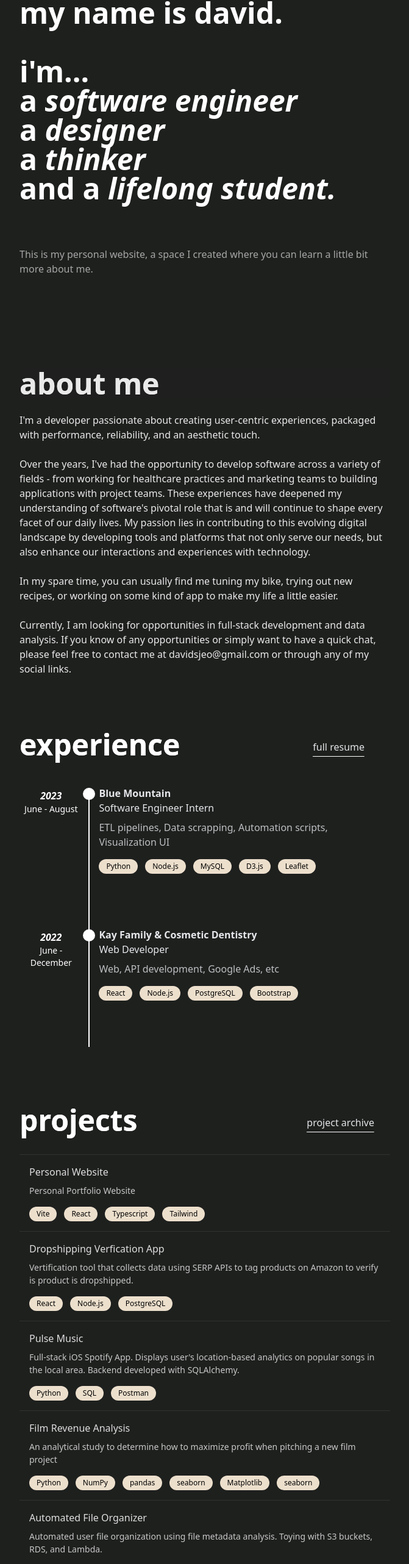
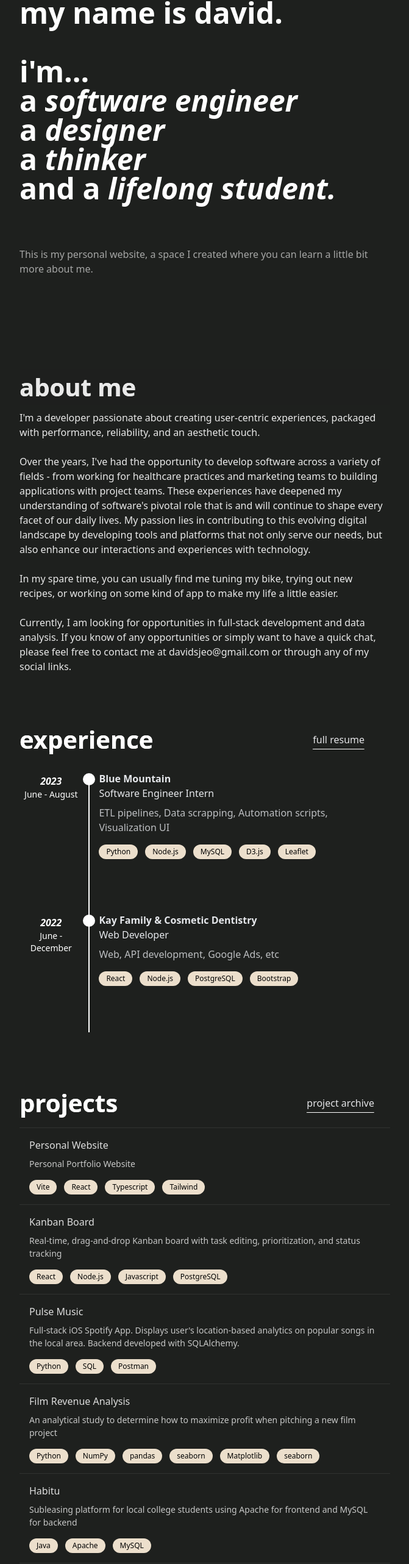
Before and after one commit to ddavidjeong/web_v2, a React (Vite) app: page / in a window 1280 px wide. Shown: the part 227-2792 px from the top of the page at 61% size, without its empty margins (304-975 px from the left). Built offline with nearby package versions, Linux system fonts and the light colour scheme.

Commit message:
resume, minor project updates, etc

```diff
--- a/src/components/Projects/ProjectInputs.tsx
+++ b/src/components/Projects/ProjectInputs.tsx
@@ -11,13 +11,13 @@ function ProjectInputs() {
             stack={["Vite", "React", "Typescript", "Tailwind"]}
           />
       </a>
-      <a href="https://github.com/ddavidjeong" target="_blank" rel="noopener noreferrer" className="cursor-pointer">
+      <a href="https://github.com/ddavidjeong/kanban_board" target="_blank" rel="noopener noreferrer" className="cursor-pointer">
           <ProjectCard
-            title="Dropshipping Verfication App"
+            title="Kanban Board"
             descriptions={[
-              "Vertification tool that collects data using SERP APIs to tag products on Amazon to verify is product is dropshipped. ",
+              "Real-time, drag-and-drop Kanban board with task editing, prioritization, and status tracking",
             ]}
-            stack={["React", "Node.js", "PostgreSQL"]}
+            stack={["React", "Node.js", "Javascript", "PostgreSQL"]}
           />
       </a>
 
@@ -39,21 +39,11 @@ function ProjectInputs() {
           />
       </a>
 
-      <a href="https://github.com/ddavidjeong" target="_blank" rel="noopener noreferrer" className="cursor-pointer">
-          <ProjectCard
-            title="Automated File Organizer"
-            descriptions={[
-              "Automated user file organization using file metadata analysis. Toying with S3 buckets, RDS, and Lambda.",
-            ]}
-            stack={["AWS","S3", "RDS", "Lambdas"]}
-          />
-      </a>
-
       <a href="https://github.com/ddavidjeong/lease_rdbms" target="_blank" rel="noopener noreferrer" className="cursor-pointer">
           <ProjectCard
             title="Habitu"
             descriptions={[
-              "Subleasing platform for local college students using Apache and MySQL for backend",
+              "Subleasing platform for local college students using Apache for frontend and MySQL for backend",
             ]}
             stack={["Java","Apache", "MySQL"]}
           />
--- a/src/pages/About.tsx
+++ b/src/pages/About.tsx
@@ -8,18 +8,15 @@ const About = () => {
 
         {/* body */}
         <div className="col-span-1 md:col-span-2  font-light opacity-90 text-white">
-          <div className="bg-s-p-1 mb-6" style={{}}>
+          <div className="bg-s-p-1 mb-2" style={{}}>
             <span
               style={{ backgroundImage: `url(${car_bg})` }}
-              className="bg-clip-text text-white text-5xl md:text-5xl font-bold hover:text-transparent duration-300"
+              className="bg-clip-text text-white text-[40px] font-bold hover:text-transparent duration-300"
             >
               about me
             </span>
           </div>
 
-
-          <p className="mb-6">
-          </p>
           <p className="mb-6 ">
             I'm a developer passionate about creating
             user-centric experiences, packaged with
--- a/src/pages/Projects.tsx
+++ b/src/pages/Projects.tsx
@@ -10,11 +10,11 @@ const Projects = () => {
         <div className="md:col-span-1"></div>
         <div className="text-white md:col-span-2 ">
           <div
-            className="bg-s-p-1 mb-8 md:grid md:grid-cols-2 "
+            className="bg-s-p-1 mb-5 md:grid md:grid-cols-2 "
           >
             <span
               style={{ backgroundImage: `url(${car_bg})` }}
-              className="md:col-span-1 bg-clip-text text-white text-5xl md:text-5xl font-bold hover:text-transparent duration-300"
+              className="md:col-span-1 bg-clip-text text-white text-[40px] leading-none font-bold hover:text-transparent duration-300"
             >
               projects
             </span>
--- a/src/pages/Resume.tsx
+++ b/src/pages/Resume.tsx
@@ -12,12 +12,12 @@ const Resume = () => {
         {/* desktop main column */}
         <div className="col-span-1 md:col-span-2 md:pr-4">
           <div
-            className="bg-s-p-1 mb-8 md:grid md:grid-cols-2"
+            className="bg-s-p-1 mb-5 md:grid md:grid-cols-2"
             style={{}}
           >
             <span
               style={{ backgroundImage: `url(${car_bg})` }}
-              className="bg-clip-text md:col-span-1 text-white md:text-5xl text-5xl font-bold hover:text-transparent duration-300"
+              className="bg-clip-text md:col-span-1 text-white text-[40px] leading-none font-bold hover:text-transparent duration-300"
             >
               experience
             </span>
```
Also changed, not shown: 1 other file (tests, documents, lock files or other folders).
